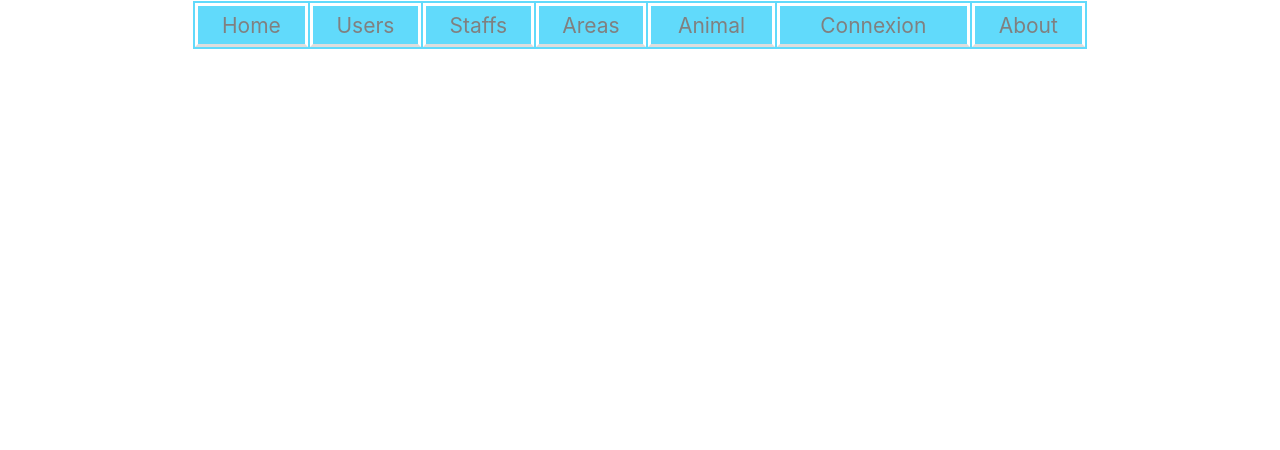
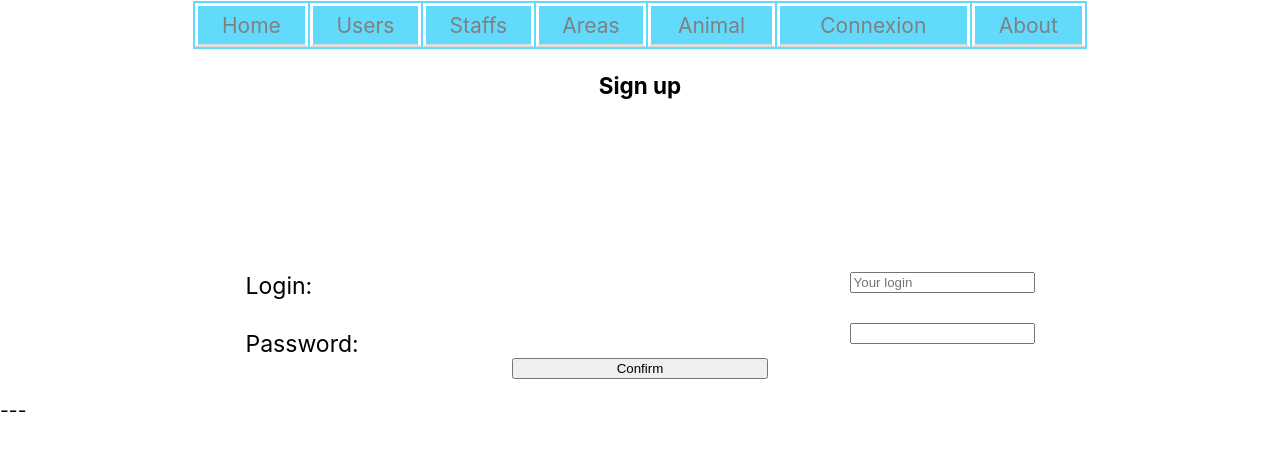
Before and after one commit to ulyhmyges/zooAPIReact, a React (Create React App) app: page /connexion in a window 1280 px wide. Shown: the top 450 px of the page. Built offline with nearby package versions, Linux system fonts and the light colour scheme.

Commit message:
components NotFound, AuthPage

```diff
--- /dev/null
+++ b/src/components/auth/AuthForm.css
@@ -0,0 +1,32 @@
+.container {
+    display: flex;
+    flex-direction: column;
+    gap: 30px 50px;
+}
+
+.line {
+    display: flex;
+    flex-direction: row;
+    justify-content: space-around;
+    #gap: 70px;
+}
+
+.start {
+    align-self: flex-start;
+}
+
+.end {
+    align-self: flex-end;
+}
+
+.middle {
+    align-self: auto;
+    width: 20%;
+}
+
+.center {
+    align-content: center;
+    vertical-align: center;
+    margin-top: 150px;
+    font-size: larger;
+}
--- /dev/null
+++ b/src/components/auth/AuthForm.tsx
@@ -0,0 +1,56 @@
+import './AuthForm.css';
+import {UserType} from "../../dto";
+import {SyntheticEvent, useState} from "react";
+
+export interface IAuthInputs {
+    login?: string,
+    password?: string,
+    type?: UserType,
+    onValidation?: (login: string, password: string) => void // type function
+}
+function AuthForm(args: IAuthInputs) {
+    const [ login, setLogin ] = useState(args.login ?? '')
+    const [ password, setPassword ] = useState(args.password ?? '')
+
+    const handleChangeLogin = (event: SyntheticEvent<HTMLInputElement>) => {
+        setLogin(event.currentTarget.value);
+    }
+
+    const handleChangePassword = (event: SyntheticEvent<HTMLInputElement>) => {
+        setPassword(event.currentTarget.value);
+    }
+
+    const handleForm = (event: SyntheticEvent<HTMLFormElement>) => {
+        event.preventDefault();
+        if (args.onValidation) {
+            args.onValidation(login, password)
+        }
+    }
+
+    return (
+        <div>
+            <form onSubmit={handleForm} className={'center'}>
+                <div>
+                    <div className={'line'}>
+                        <div className={'container'}>
+                            <label id={'login'} className={'start'}>Login: </label>
+                            <label id={'password'} className={'start'}>Password: </label>
+                        </div>
+                        <div className={'container'}>
+                            <input type={'text'} className={'start'} onChange={handleChangeLogin} placeholder={'Your login'}  name={'login'}/>
+                            <input type={'text'} className={'start'} onChange={handleChangePassword} name={'password'} />
+                        </div>
+                    </div>
+                    <div className={'line'}>
+                        <input type={'submit'} className={'middle'} value={'Confirm'} />
+                    </div>
+                    <div>
+                        <p>{login} --- {password}</p>
+                    </div>
+                </div>
+            </form>
+        </div>
+    )
+}
+
+export default AuthForm;
--- /dev/null
+++ b/src/components/auth/AuthPage.css
@@ -0,0 +1,16 @@
+
+.line {
+    display: flex;
+    flex-direction: row;
+    justify-content: space-around;
+    #gap: 70px;
+    font-size: larger;
+}
+
+
+.center {
+    align-content: center;
+    vertical-align: center;
+    margin-top: 200px;
+    font-size: larger;
+}
--- /dev/null
+++ b/src/components/auth/AuthPage.tsx
@@ -0,0 +1,22 @@
+import './AuthPage.css';
+import AuthForm from "./AuthForm";
+
+function AuthPage () {
+
+    const handleValidateForm = (login: string, pwd: string) => {
+        window.alert(login + pwd);
+    }
+
+    return (
+        <div className={''}>
+            <div className={'line'}>
+                <h3>Sign up</h3>
+            </div>
+            <div>
+                <AuthForm onValidation={handleValidateForm} />
+            </div>
+        </div>
+    )
+}
+
+export default AuthPage;
--- /dev/null
+++ b/src/components/error/NotFound.css
@@ -0,0 +1,3 @@
+.notfound {
+    color: red;
+}
--- a/src/components/navbar/Navbar.tsx
+++ b/src/components/navbar/Navbar.tsx
@@ -12,7 +12,7 @@ function Navbar () {
                     <td className={'data'}>  <Link className={'link'} to={"/staffs"}>Staffs </Link></td>
                     <td className={'data'}><Link className={'link'} to={'/areas'}>Areas </Link></td>
                     <td className={'data'}><Link className={'link'} to={'/animals'}>Animal </Link></td>
-                    <td className={'data'}> <Link className={'link'} to={'/connect'}>Connexion </Link></td>
+                    <td className={'data'}> <Link className={'link'} to={'/connexion'}>Connexion </Link></td>
                     <td className={'data'}> <Link className={'link'} to={'/about'}>About </Link></td>
                 </tr>
                 </tbody>
--- a/src/index.tsx
+++ b/src/index.tsx
@@ -9,6 +9,8 @@ import UserDetail from "./components/user/UserDetail";
 import Staffs from "./components/staff/Staffs";
 import StaffDetail from "./components/staff/StaffDetail";
 import Navbar from "./components/navbar/Navbar";
+import AuthForm from "./components/auth/AuthForm";
+import AuthPage from "./components/auth/AuthPage";
 
 const root = ReactDOM.createRoot(
   document.getElementById('root') as HTMLElement
@@ -23,6 +25,7 @@ root.render(
               <Route path={'/users/:id'} element={<UserDetail />} />
               <Route path={'/staffs'} element={<Staffs />} />
               <Route path={'/staffs/:id'} element={<StaffDetail />} />
+              <Route path={'/connexion'} element={<AuthPage />} />
           </Routes>
       </BrowserRouter>
   </React.StrictMode>
```
Also changed, not shown: src/components/error/NotFound.tsx (added, +12 -0 lines).
